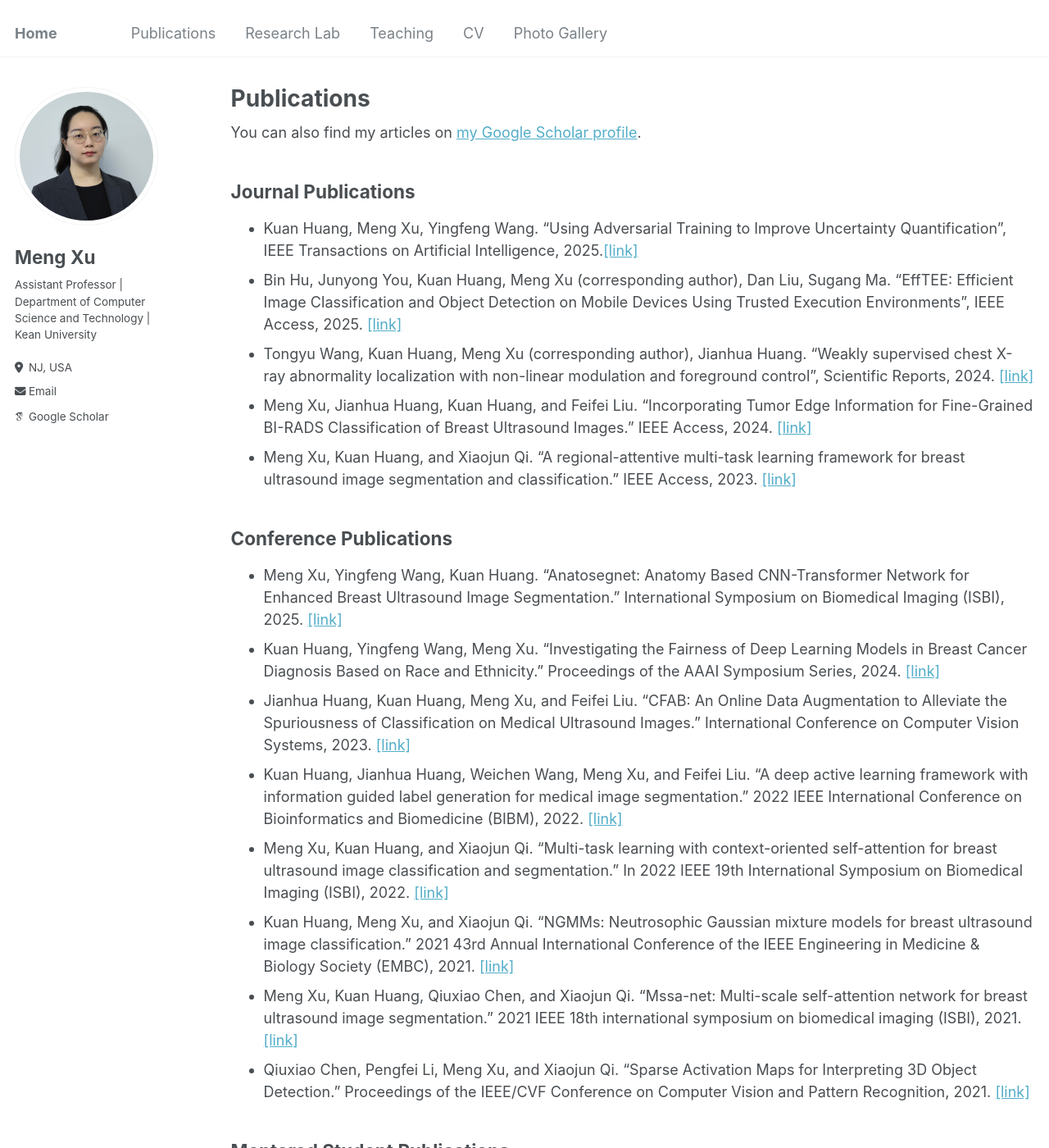
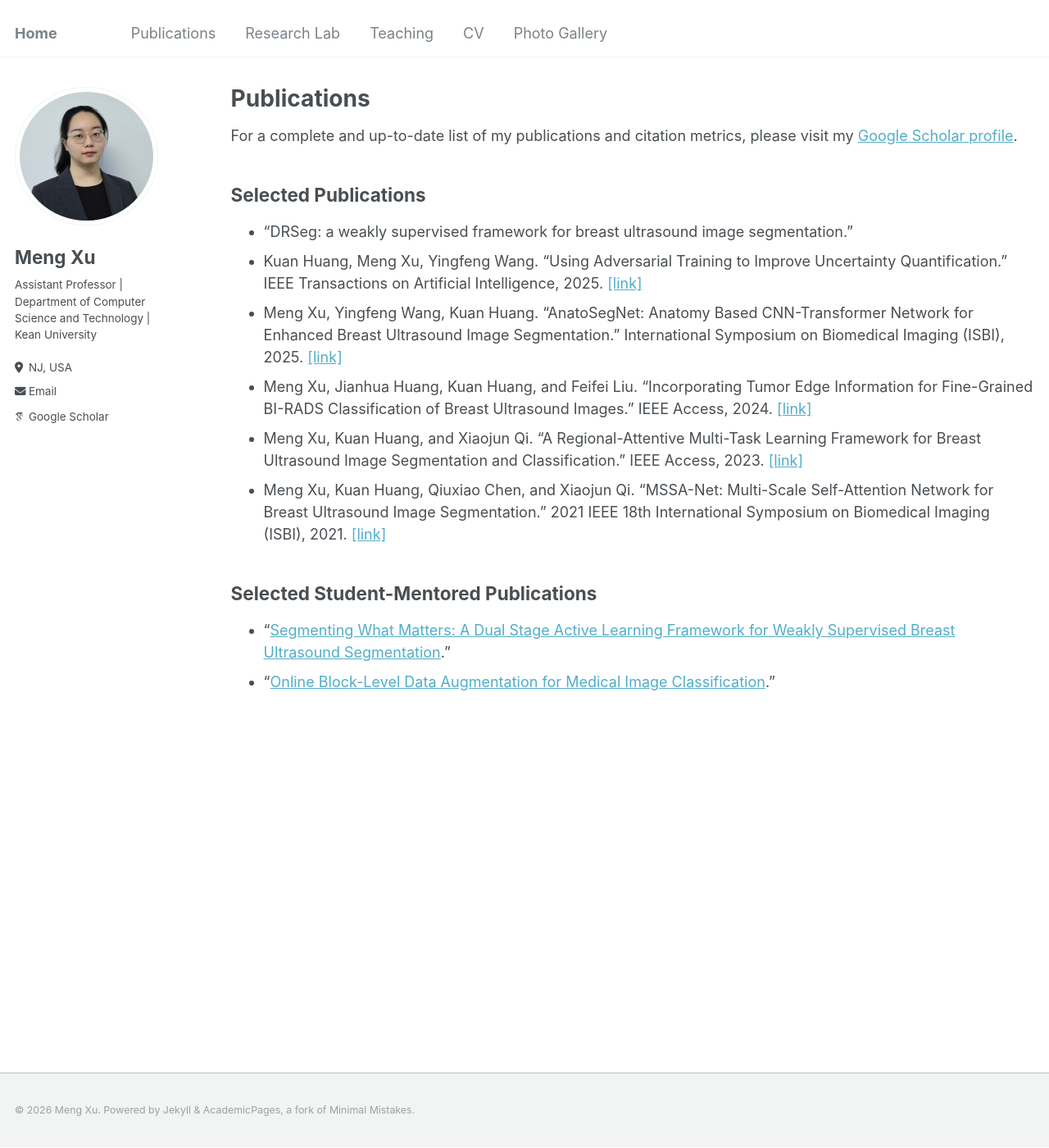
Before and after one commit to MengXu0201/mengxu0201.github.io, a Jekyll site: the page built from _pages/publications.md, in a window 1280 px wide and 1400 px high. Shown: the whole window at 82% size. Built offline with Jekyll 4.4.1, drawn with Linux system fonts in a browser that asks for light colours; some web fonts are replaced; some of the changed text lies outside the part shown.

Commit message:
updated publication and cv

```diff
--- a/_pages/publications.md
+++ b/_pages/publications.md
@@ -5,34 +5,20 @@ permalink: /publications/
 author_profile: true
 ---
 
-{% if site.author.googlescholar %}
-  <div class="wordwrap">You can also find my articles on <a href="{{site.author.googlescholar}}">my Google Scholar profile</a>.</div>
-{% endif %}
-
 {% include base_path %}
 
-## Journal Publications
-* Kuan Huang, Meng Xu, Yingfeng Wang. "Using Adversarial Training to Improve Uncertainty Quantification", IEEE Transactions on Artificial Intelligence, 2025.[\[link\]](https://ieeexplore.ieee.org/abstract/document/11029515)
-* Bin Hu, Junyong You, Kuan Huang, Meng Xu (corresponding author), Dan Liu, Sugang Ma. "EffTEE: Efficient Image Classification and Object Detection on Mobile Devices Using Trusted Execution Environments", IEEE Access, 2025. [\[link\]](https://ieeexplore.ieee.org/abstract/document/10870347)
-* Tongyu Wang, Kuan Huang, Meng Xu (corresponding author), Jianhua Huang. "Weakly supervised chest X-ray abnormality localization with non-linear modulation and foreground control", Scientific Reports, 2024. [\[link\]](https://www.nature.com/articles/s41598-024-79701-8)
-* Meng Xu, Jianhua Huang, Kuan Huang, and Feifei Liu. "Incorporating Tumor Edge Information for Fine-Grained BI-RADS Classification of Breast Ultrasound Images." IEEE Access, 2024. [\[link\]](https://ieeexplore.ieee.org/abstract/document/10462132)
-* Meng Xu, Kuan Huang, and Xiaojun Qi. "A regional-attentive multi-task learning framework for breast ultrasound image segmentation and classification." IEEE Access, 2023. [\[link\]](https://ieeexplore.ieee.org/abstract/document/10016712)
+For a complete and up-to-date list of my publications and citation metrics, please visit my <a href="https://scholar.google.com/citations?user=Hus5Y8wAAAAJ&hl=en&authuser=1" target="_blank" rel="noopener noreferrer">Google Scholar profile</a>.
 
+## Selected Publications
 
-## Conference Publications
-* Meng Xu, Yingfeng Wang, Kuan Huang. "Anatosegnet: Anatomy Based CNN-Transformer Network for Enhanced Breast Ultrasound Image Segmentation." International Symposium on Biomedical Imaging (ISBI), 2025. [\[link\]](https://ieeexplore.ieee.org/abstract/document/10980919)
-* Kuan Huang, Yingfeng Wang, Meng Xu. "Investigating the Fairness of Deep Learning Models in Breast Cancer Diagnosis Based on Race and Ethnicity." Proceedings of the AAAI Symposium Series, 2024. [\[link\]](https://ojs.aaai.org/index.php/AAAI-SS/article/view/31806)
-* Jianhua Huang, Kuan Huang, Meng Xu, and Feifei Liu. "CFAB: An Online Data Augmentation to Alleviate the Spuriousness of Classification on Medical Ultrasound Images." International Conference on Computer Vision Systems, 2023. [\[link\]](https://link.springer.com/chapter/10.1007/978-3-031-44137-0_8)
-* Kuan Huang, Jianhua Huang, Weichen Wang, Meng Xu, and Feifei Liu. "A deep active learning framework with information guided label generation for medical image segmentation."  2022 IEEE International Conference on Bioinformatics and Biomedicine (BIBM), 2022. [\[link\]](https://ieeexplore.ieee.org/abstract/document/9995046)
-* Meng Xu, Kuan Huang, and Xiaojun Qi. "Multi-task learning with context-oriented self-attention for breast ultrasound image classification and segmentation." In 2022 IEEE 19th International Symposium on Biomedical Imaging (ISBI), 2022. [\[link\]](https://ieeexplore.ieee.org/abstract/document/9761685)
-* Kuan Huang, Meng Xu, and Xiaojun Qi. "NGMMs: Neutrosophic Gaussian mixture models for breast ultrasound image classification." 2021 43rd Annual International Conference of the IEEE Engineering in Medicine & Biology Society (EMBC), 2021. [\[link\]](https://ieeexplore.ieee.org/abstract/document/9630448)
-* Meng Xu, Kuan Huang, Qiuxiao Chen, and Xiaojun Qi. "Mssa-net: Multi-scale self-attention network for breast ultrasound image segmentation." 2021 IEEE 18th international symposium on biomedical imaging (ISBI), 2021. [\[link\]](https://ieeexplore.ieee.org/abstract/document/9433899)
-* Qiuxiao Chen, Pengfei Li, Meng Xu, and Xiaojun Qi. "Sparse Activation Maps for Interpreting 3D Object Detection." Proceedings of the IEEE/CVF Conference on Computer Vision and Pattern Recognition, 2021. [\[link\]](https://openaccess.thecvf.com/content/CVPR2021W/SAIAD/html/Chen_Sparse_Activation_Maps_for_Interpreting_3D_Object_Detection_CVPRW_2021_paper.html)
+- "DRSeg: a weakly supervised framework for breast ultrasound image segmentation."
+- Kuan Huang, Meng Xu, Yingfeng Wang. "Using Adversarial Training to Improve Uncertainty Quantification." IEEE Transactions on Artificial Intelligence, 2025. [\[link\]](https://ieeexplore.ieee.org/abstract/document/11029515)
+- Meng Xu, Yingfeng Wang, Kuan Huang. "AnatoSegNet: Anatomy Based CNN-Transformer Network for Enhanced Breast Ultrasound Image Segmentation." International Symposium on Biomedical Imaging (ISBI), 2025. [\[link\]](https://ieeexplore.ieee.org/abstract/document/10980919)
+- Meng Xu, Jianhua Huang, Kuan Huang, and Feifei Liu. "Incorporating Tumor Edge Information for Fine-Grained BI-RADS Classification of Breast Ultrasound Images." IEEE Access, 2024. [\[link\]](https://ieeexplore.ieee.org/abstract/document/10462132)
+- Meng Xu, Kuan Huang, and Xiaojun Qi. "A Regional-Attentive Multi-Task Learning Framework for Breast Ultrasound Image Segmentation and Classification." IEEE Access, 2023. [\[link\]](https://ieeexplore.ieee.org/abstract/document/10016712)
+- Meng Xu, Kuan Huang, Qiuxiao Chen, and Xiaojun Qi. "MSSA-Net: Multi-Scale Self-Attention Network for Breast Ultrasound Image Segmentation." 2021 IEEE 18th International Symposium on Biomedical Imaging (ISBI), 2021. [\[link\]](https://ieeexplore.ieee.org/abstract/document/9433899)
 
+## Selected Student-Mentored Publications
 
-## Mentored Student Publications
-* Maryam Ahmed, Joanna Loja, Kuan Huang, Meng Xu. "Benchmarking the Robustness of Segmentation Methods Against Adversarial Attacks in Breast Ultrasound Segmentation." International Conference on Computational Science and Computational Intelligence, 2024. [\[link\]](https://link.springer.com/chapter/10.1007/978-3-031-94962-3_17)
-* Armando Mendez, Meng Xu, Kuan Huang. "Multimodal Breast Ultrasound Segmentation: Combining Visual and Clinical Data." International Conference on Computational Science and Computational Intelligence, 2024. [\[link\]](https://link.springer.com/chapter/10.1007/978-3-031-94962-3_16)
-* Cesar Marte, Meng Xu, Kuan Huang. "Text-Guided Weakly Supervised Segmentation for COVID-19 Detection in X-ray Images." International Conference on Computational Science and Computational Intelligence, 2024. [\[link\]](https://link.springer.com/chapter/10.1007/978-3-031-94962-3_18)
-* Julio Rodriguez, Kuan Huang and Meng Xu. "Multi-Task Breast Ultrasound Image Classification and Segmentation Using Swin Transformer and VMamba Models." 2024 the 7th International Conference on Pattern Recognition and Artificial Intelligence, 2024 [\[link\]](https://ieeexplore.ieee.org/abstract/document/10827729) [\[code\]](https://github.com/kuanhuang0624/buscseg)
-* Shazab Ali, Meng Xu, and Daehan Kwak. "Smart Roadway Monitoring: Pothole Detection and Mapping via Google Streetview." The 25th International Conference on Internet Computing & IoT, 2024. [\[link\]](https://link.springer.com/chapter/10.1007/978-3-031-85923-6_12)
+- "<a href="https://scholar.google.com/citations?view_op=view_citation&hl=en&user=Hus5Y8wAAAAJ&sortby=pubdate&authuser=1&citation_for_view=Hus5Y8wAAAAJ:IWHjjKOFINEC" target="_blank" rel="noopener noreferrer">Segmenting What Matters: A Dual Stage Active Learning Framework for Weakly Supervised Breast Ultrasound Segmentation</a>."
+- "<a href="https://scholar.google.com/citations?view_op=view_citation&hl=en&user=Hus5Y8wAAAAJ&sortby=pubdate&authuser=1&citation_for_view=Hus5Y8wAAAAJ:ZeXyd9-uunAC" target="_blank" rel="noopener noreferrer">Online Block-Level Data Augmentation for Medical Image Classification</a>."
```
Also changed, not shown: 3 other files.
